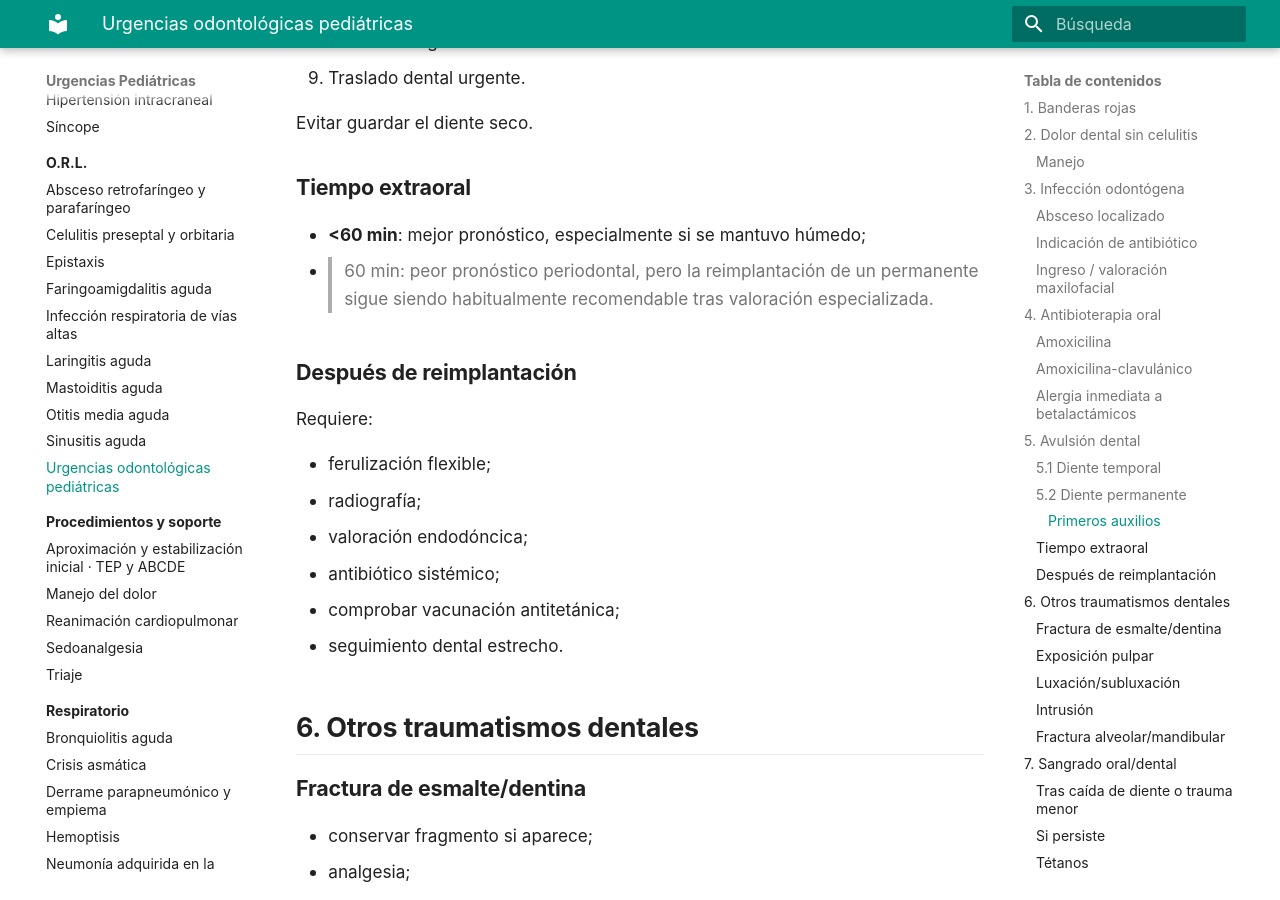
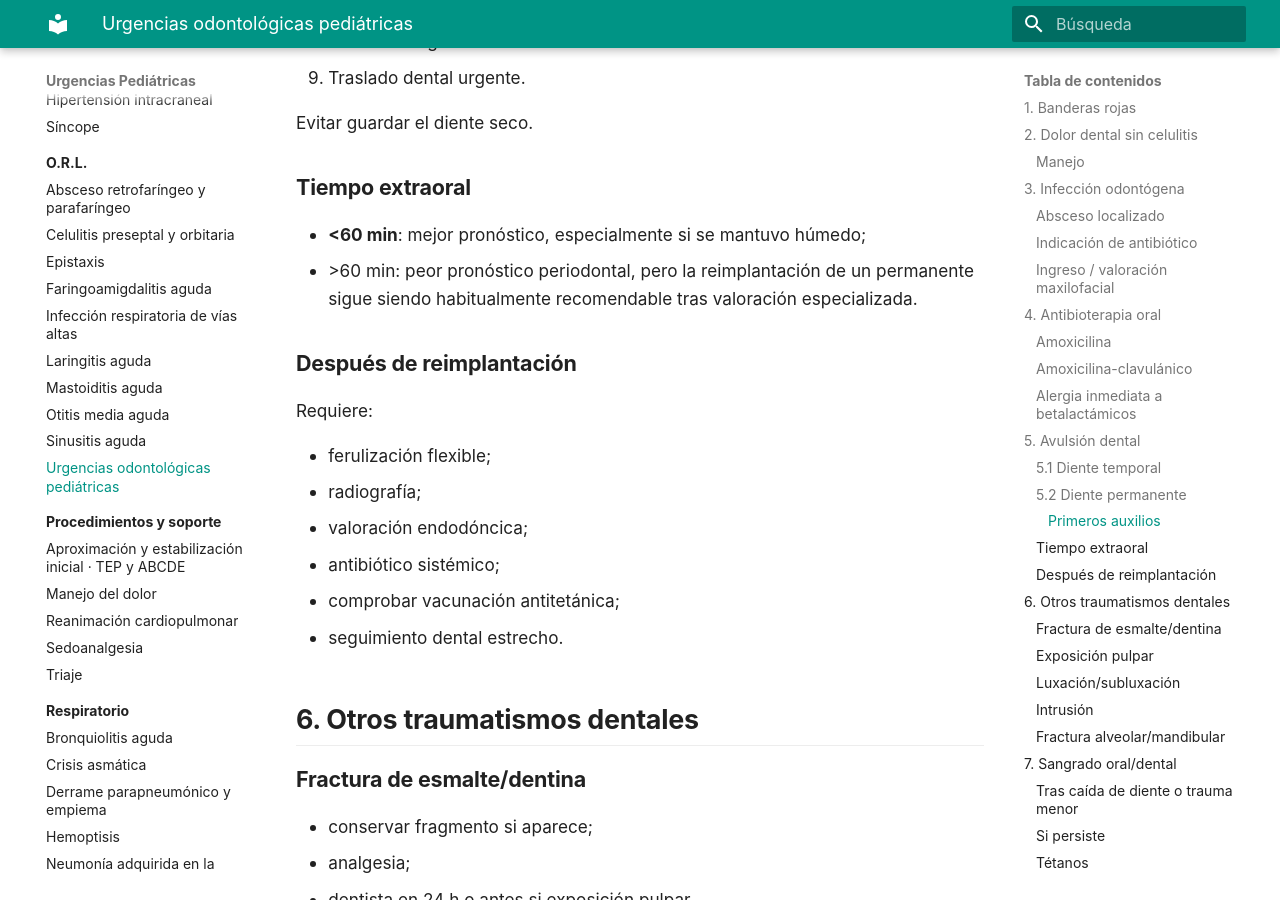
Before and after one commit to gonzaloares/urgencias-pediatricas, an MkDocs documentation site: the page built from docs/orl/urgencias-odontologicas.md, in a window 1280 px wide and 900 px high, scrolled down 5049 px. Built offline with MkDocs 1.6.1 and Material for MkDocs 9.7.7, drawn with Linux system fonts in a browser that asks for light colours; part of the change alters nothing that is shown.

```diff
--- a/docs/orl/urgencias-odontologicas.md
+++ b/docs/orl/urgencias-odontologicas.md
@@ -178,8 +178,8 @@ Evitar guardar el diente seco.
 
 ### Tiempo extraoral
 
-- **<60 min**: mejor pronóstico, especialmente si se mantuvo húmedo;
-- >60 min: peor pronóstico periodontal, pero la reimplantación de un permanente sigue siendo habitualmente recomendable tras valoración especializada.
+- **&lt;60 min**: mejor pronóstico, especialmente si se mantuvo húmedo;
+- &gt;60 min: peor pronóstico periodontal, pero la reimplantación de un permanente sigue siendo habitualmente recomendable tras valoración especializada.
 
 ### Después de reimplantación
 
```
